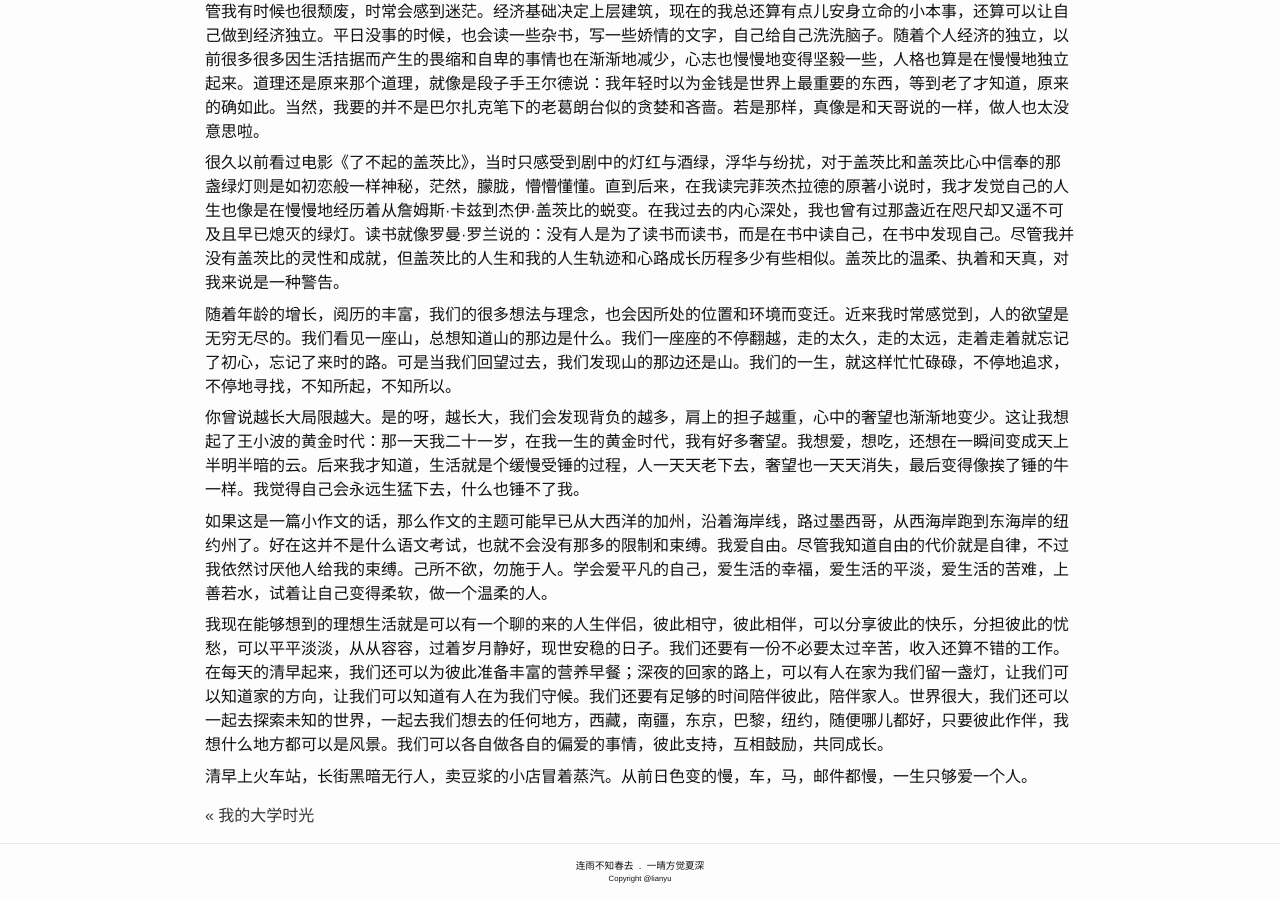
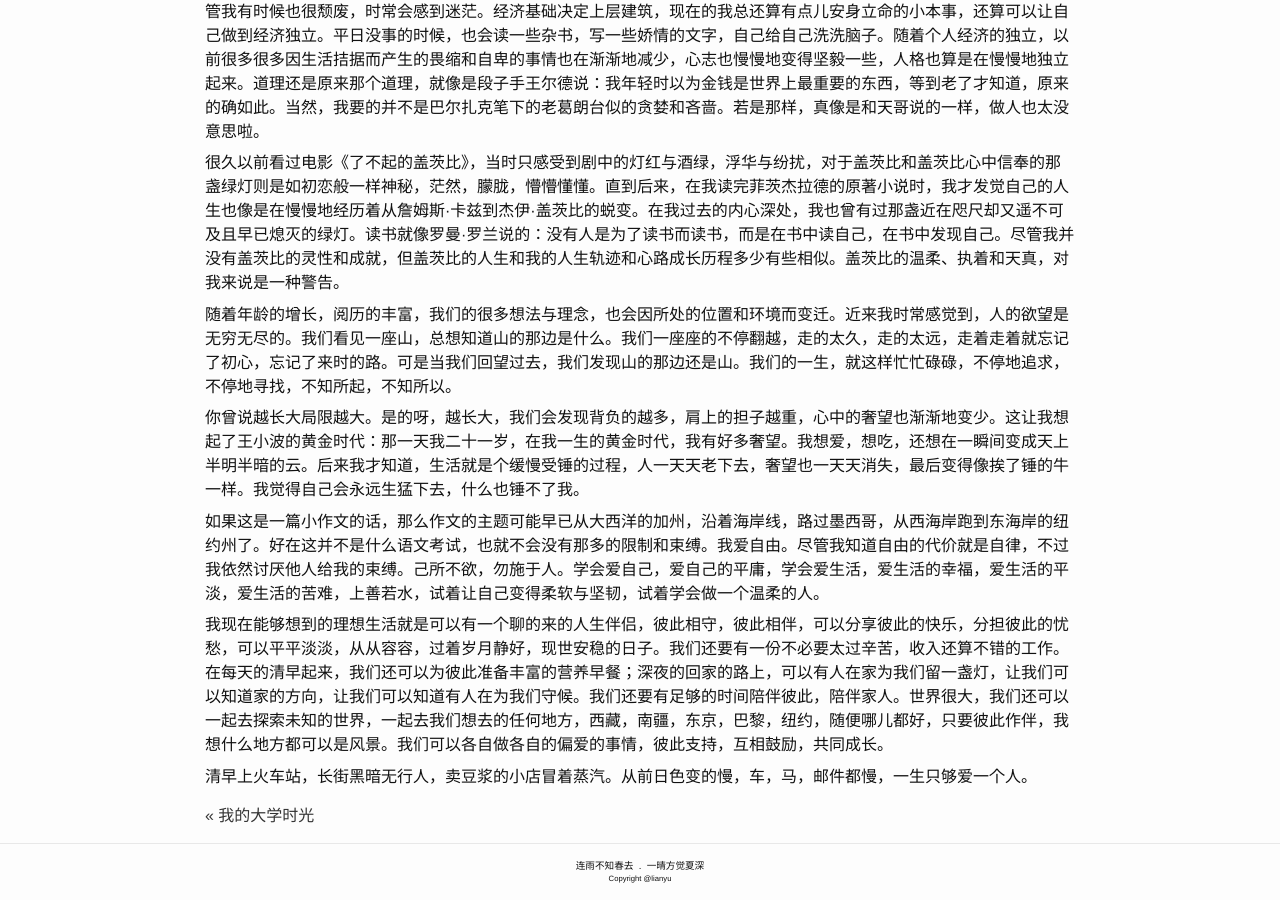
Before and after one commit to lianyu1115/lianyu, a Jekyll site: the page built from _essays/2021-02-22-我理想中的生活.md, in a window 1280 px wide and 900 px high, scrolled down 633 px. Built offline with Jekyll 4.4.1, drawn with Linux system fonts in a browser that asks for light colours.

Commit message:
Update 2021-02-22-我理想中的生活.md

```diff
--- a/_essays/2021-02-22-我理想中的生活.md
+++ b/_essays/2021-02-22-我理想中的生活.md
@@ -28,7 +28,7 @@ tags: ''
 
 你曾说越长大局限越大。是的呀，越长大，我们会发现背负的越多，肩上的担子越重，心中的奢望也渐渐地变少。这让我想起了王小波的黄金时代：那一天我二十一岁，在我一生的黄金时代，我有好多奢望。我想爱，想吃，还想在一瞬间变成天上半明半暗的云。后来我才知道，生活就是个缓慢受锤的过程，人一天天老下去，奢望也一天天消失，最后变得像挨了锤的牛一样。我觉得自己会永远生猛下去，什么也锤不了我。
 
-如果这是一篇小作文的话，那么作文的主题可能早已从大西洋的加州，沿着海岸线，路过墨西哥，从西海岸跑到东海岸的纽约州了。好在这并不是什么语文考试，也就不会没有那多的限制和束缚。我爱自由。尽管我知道自由的代价就是自律，不过我依然讨厌他人给我的束缚。己所不欲，勿施于人。学会爱平凡的自己，爱生活的幸福，爱生活的平淡，爱生活的苦难，上善若水，试着让自己变得柔软，做一个温柔的人。
+如果这是一篇小作文的话，那么作文的主题可能早已从大西洋的加州，沿着海岸线，路过墨西哥，从西海岸跑到东海岸的纽约州了。好在这并不是什么语文考试，也就不会没有那多的限制和束缚。我爱自由。尽管我知道自由的代价就是自律，不过我依然讨厌他人给我的束缚。己所不欲，勿施于人。学会爱自己，爱自己的平庸，学会爱生活，爱生活的幸福，爱生活的平淡，爱生活的苦难，上善若水，试着让自己变得柔软与坚韧，试着学会做一个温柔的人。
 
 我现在能够想到的理想生活就是可以有一个聊的来的人生伴侣，彼此相守，彼此相伴，可以分享彼此的快乐，分担彼此的忧愁，可以平平淡淡，从从容容，过着岁月静好，现世安稳的日子。我们还要有一份不必要太过辛苦，收入还算不错的工作。在每天的清早起来，我们还可以为彼此准备丰富的营养早餐；深夜的回家的路上，可以有人在家为我们留一盏灯，让我们可以知道家的方向，让我们可以知道有人在为我们守候。我们还要有足够的时间陪伴彼此，陪伴家人。世界很大，我们还可以一起去探索未知的世界，一起去我们想去的任何地方，西藏，南疆，东京，巴黎，纽约，随便哪儿都好，只要彼此作伴，我想什么地方都可以是风景。我们可以各自做各自的偏爱的事情，彼此支持，互相鼓励，共同成长。
 
```
